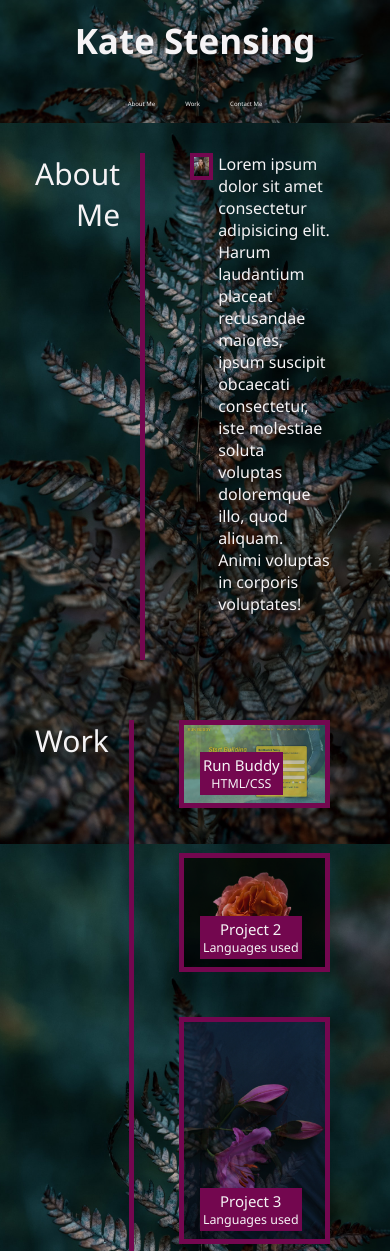
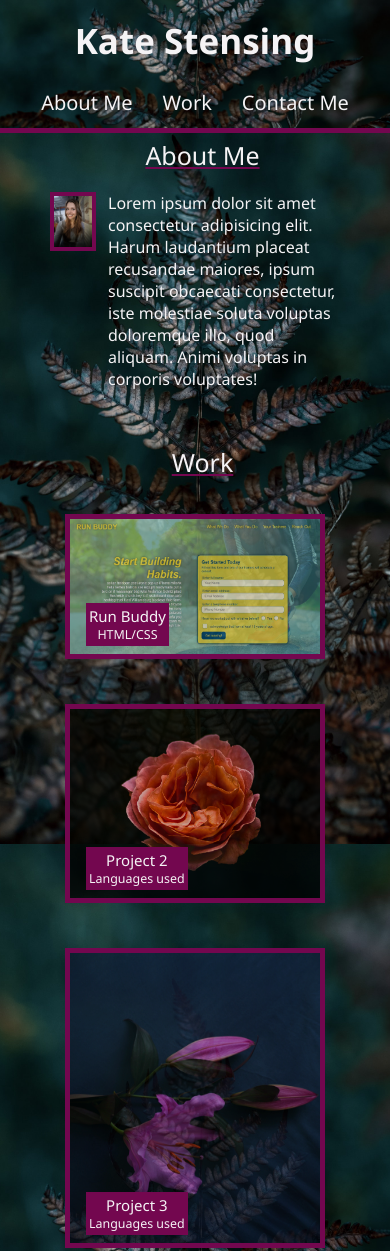
Before and after one commit to kstensing/portfolio, a plain HTML site: page index.html in a window 390 px wide. Shown: the top 1251 px of the page. Drawn offline with Linux system fonts and the light colour scheme.

Commit message:
resized media screens

```diff
--- a/assets/css/style.css
+++ b/assets/css/style.css
@@ -128,12 +128,12 @@ section {
 
 /* work styles */
 .project-tiles {
-    width: 75%;
+    margin: 0 45px 45px 45px;
+    width: 100%;
     display: flex;
     flex-wrap: wrap;
-    margin: 0 45px 45px 45px;
     flex: 1 60%;
-    justify-content: space-evenly;
+
 }
 
 .project {
@@ -144,11 +144,14 @@ section {
     position: relative;
     text-align: center;
     flex: 53%;
+    max-height: 600px;
+    max-width: 675px;
 }
 
 .project:not(:first-child) {
     max-height: 300px;
     max-width: 375px;
+    align-content: flex-end;
 }
 
 .project img {
@@ -197,7 +200,7 @@ section {
 .content a {
     font-weight: lighter;
     padding: 0 20px 20px 20px;
-    flex-basis: 50%;
+    flex-basis: 20%;
     text-align: center;
     font-size: 20px;
     flex-direction: row;
@@ -213,6 +216,7 @@ section {
         margin: 0;
         padding: 2px;
         justify-content: center;
+        border-bottom: solid 5px var(--secondary-color);
     }
 
     header h1 {
@@ -220,25 +224,48 @@ section {
         text-align: center;
     }
 
+    header nav ul li a {
+        font-size: 20px;
+    }
+
     section {
         padding: 30px 15px;
     }
 
+    .container {
+        padding: 5px;
+    }
+
+    .title {
+        flex-basis: 100%;
+        text-align: center;
+        font-size: 25px;
+        padding-right: 5px;
+        border: none;
+        text-decoration: underline var(--secondary-color);
+    }
+
     .project-tiles {
-        margin: 0;
-        justify-content: center;
+        margin: 15px;
+        flex: 1 80%;
     }
 }
 
 /* media query for tablets and smaller */
 @media screen and (max-width: 768px) {
-    section {
-        padding: 30px 15px;
+
+    .project:not(:first-child) {
+        flex-basis: 20%;
+        flex: 1 25%;
     }
+
 
 }
 
 /* media query for mobile phones and smaller */
 @media screen and (max-width: 575px) {
 
+    .content a {
+        width: 5%;
+    }
 }
```
Also changed, not shown: index.html (+1 -1 lines).
